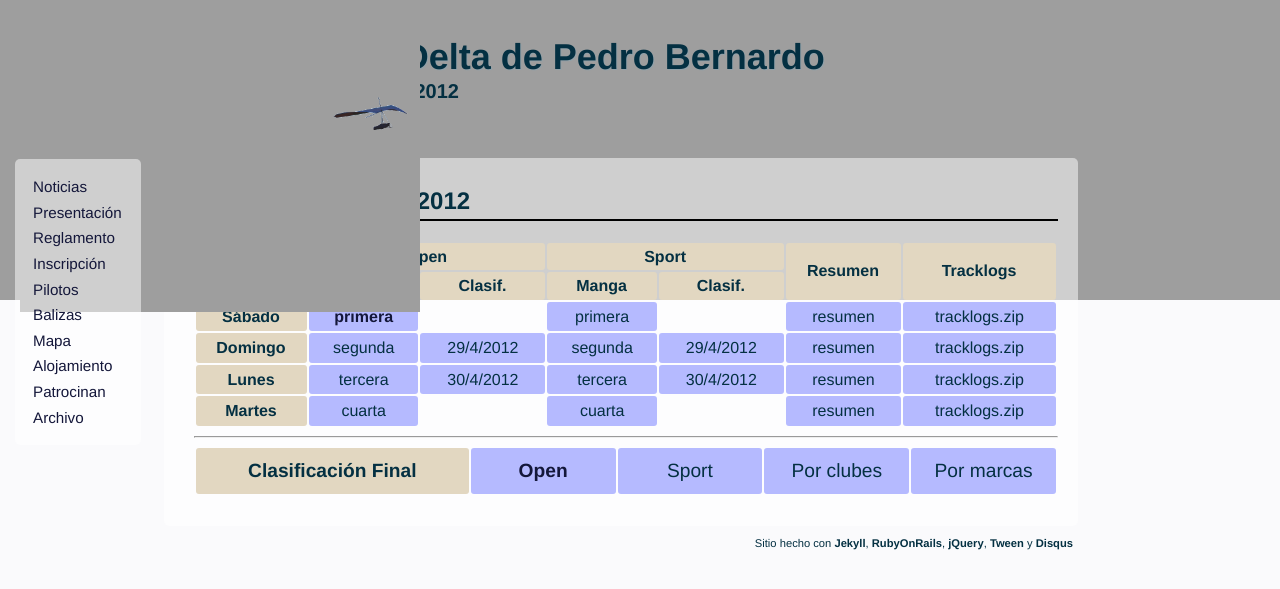
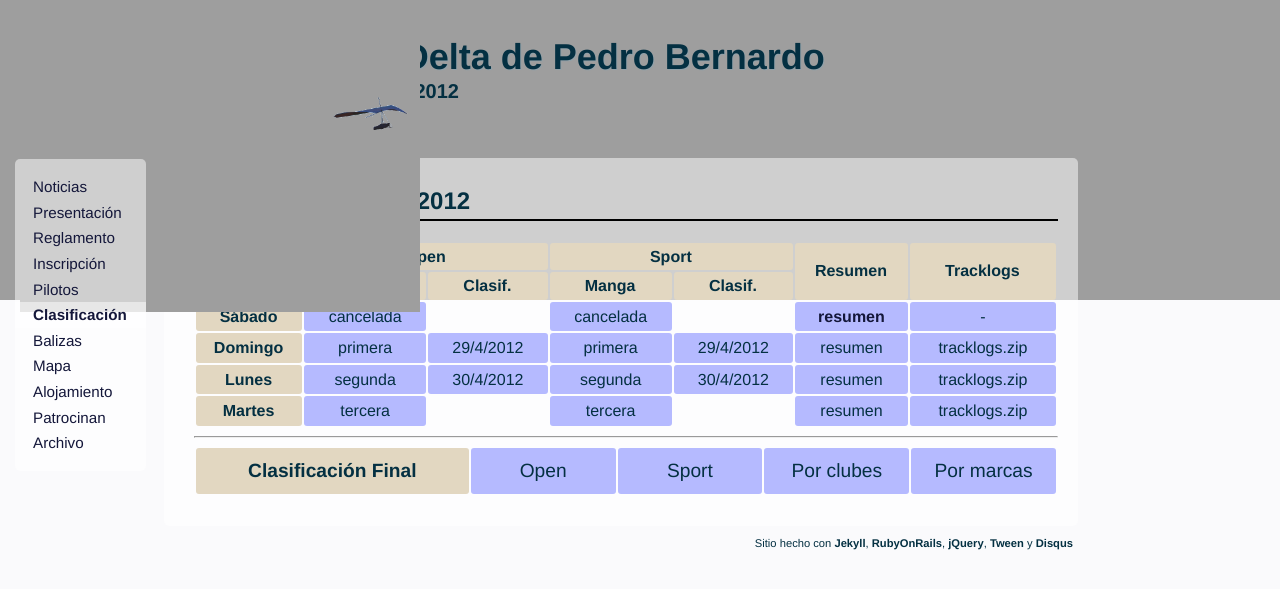
Before and after one commit to nando/openfly, a Jekyll site: the page built from clasificacion.html, in a window 1280 px wide. Shown: the top 589 px of the page. Built offline with Jekyll 4.4.1, drawn with Linux system fonts in a browser that asks for light colours.

Commit message:
sábado in the morning

```diff
--- a/_includes/nav.html
+++ b/_includes/nav.html
@@ -5,6 +5,7 @@
         <li{% if page.section == 'reglamento' %} class="active"{% endif %}><a href="reglamento.html">Reglamento</a></li>
         <li{% if page.section == 'inscripcion' %} class="active"{% endif %}><a href="inscripcion.html">Inscripción</a></li>
         <li{% if page.section == 'pilotos' %} class="active"{% endif %}><a href="pilotos.html">Pilotos</a></li>
+        <li{% if page.section == 'clasificacion' %} class="active"{% endif %}><a href="clasificacion.html">Clasificación</a></li>
         <li{% if page.section == 'balizas' %} class="active"{% endif %}><a href="balizas.html">Balizas</a></li>
         <li{% if page.section == 'mapa' %} class="active"{% endif %}><a href="mapa.html">Mapa</a></li>
         <li{% if page.section == 'alojamiento' %} class="active"{% endif %}><a href="alojamientos.html">Alojamiento</a></li>
--- a/clasificacion.html
+++ b/clasificacion.html
@@ -23,36 +23,36 @@
     <tbody>
       <tr class="day">
         <th>Sábado</th>
-        <td><a href="resultados/manga_1.html">primera</a></td>
+        <td>cancelada</td>
         <td class="transparent"> </td>
-        <td>primera</td>
+        <td>cancelada</td>
         <td class="transparent"> </td>
-        <td>resumen</td>
-        <td>tracklogs.zip</td>
+        <td><a href="2012/04/28/posible_vuelo_de_reconocimiento_por_la_tarde.html">resumen</a></td>
+        <td>-</td>
       </tr>
       <tr class="day">
         <th>Domingo</th>
-        <td>segunda</td>
+        <td>primera</td>
         <td>29/4/2012</td>
-        <td>segunda</td>
+        <td>primera</td>
         <td>29/4/2012</td>
         <td>resumen</td>
         <td>tracklogs.zip</td>
       </tr>
       <tr class="day">
         <th>Lunes</th>
-        <td>tercera</td>
+        <td>segunda</td>
         <td>30/4/2012</td>
-        <td>tercera</td>
+        <td>segunda</td>
         <td>30/4/2012</td>
         <td>resumen</td>
         <td>tracklogs.zip</td>
       </tr>
       <tr class="day">
         <th>Martes</th>
-        <td>cuarta</td>
+        <td>tercera</td>
         <td class="transparent"> </td>
-        <td>cuarta</td>
+        <td>tercera</td>
         <td class="transparent"> </td>
         <td>resumen</td>
         <td>tracklogs.zip</td>
@@ -64,7 +64,7 @@
     <tbody>
       <tr>
         <th class="row_header" width="32%">Clasificación&nbsp;Final</th>
-        <td width="17%"><a href="resultados/competicion.html">Open</a></td>
+        <td width="17%">Open</td>
         <td width="17%">Sport</td>
         <td width="17%">Por clubes</td>
         <td width="17%">Por marcas</td>
```
Also changed, not shown: _posts/2012-04-28-posible_vuelo_de_reconocimiento_por_la_tarde.md (added, +12 -0 lines), images/peter_sabado_12horas.jpg (added).
